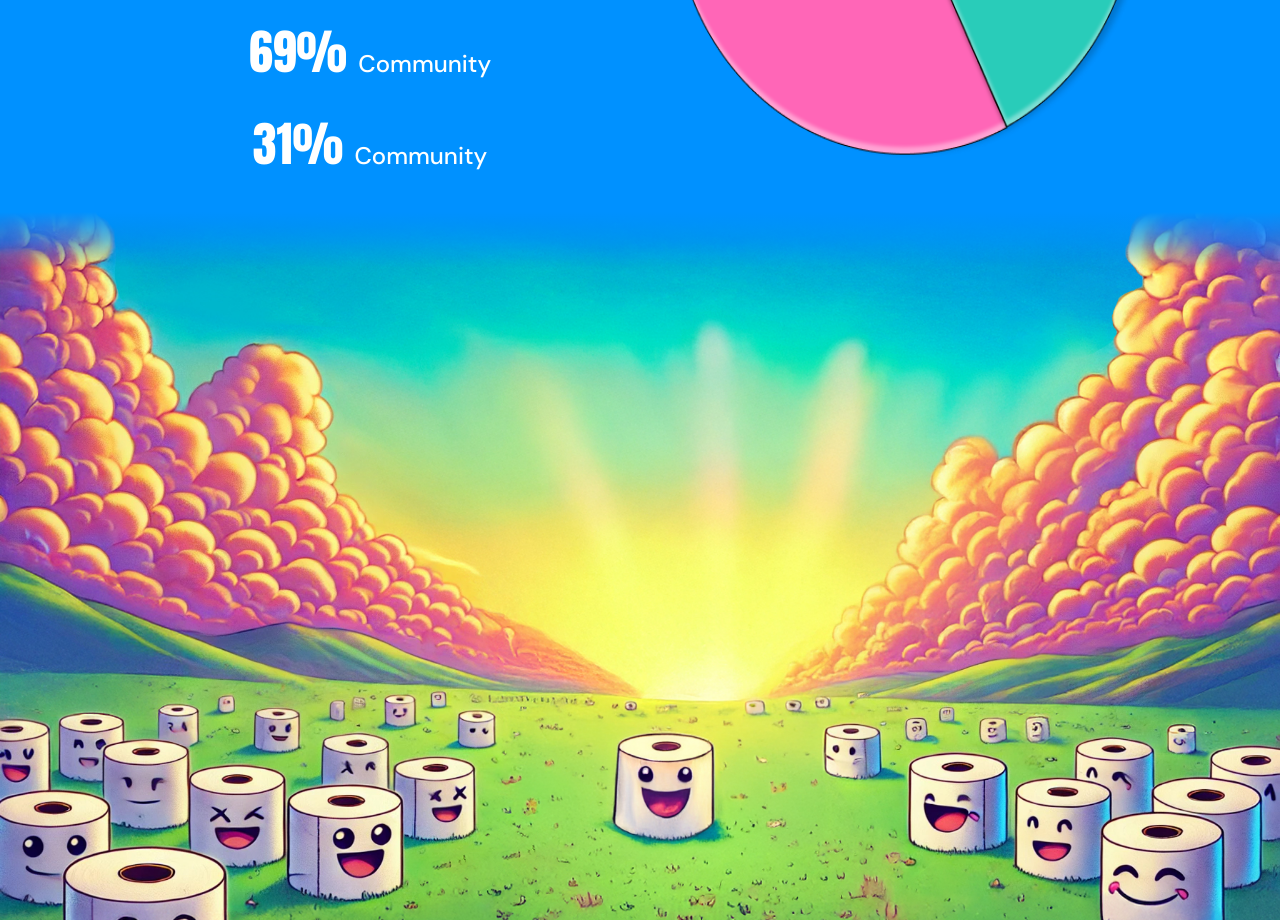
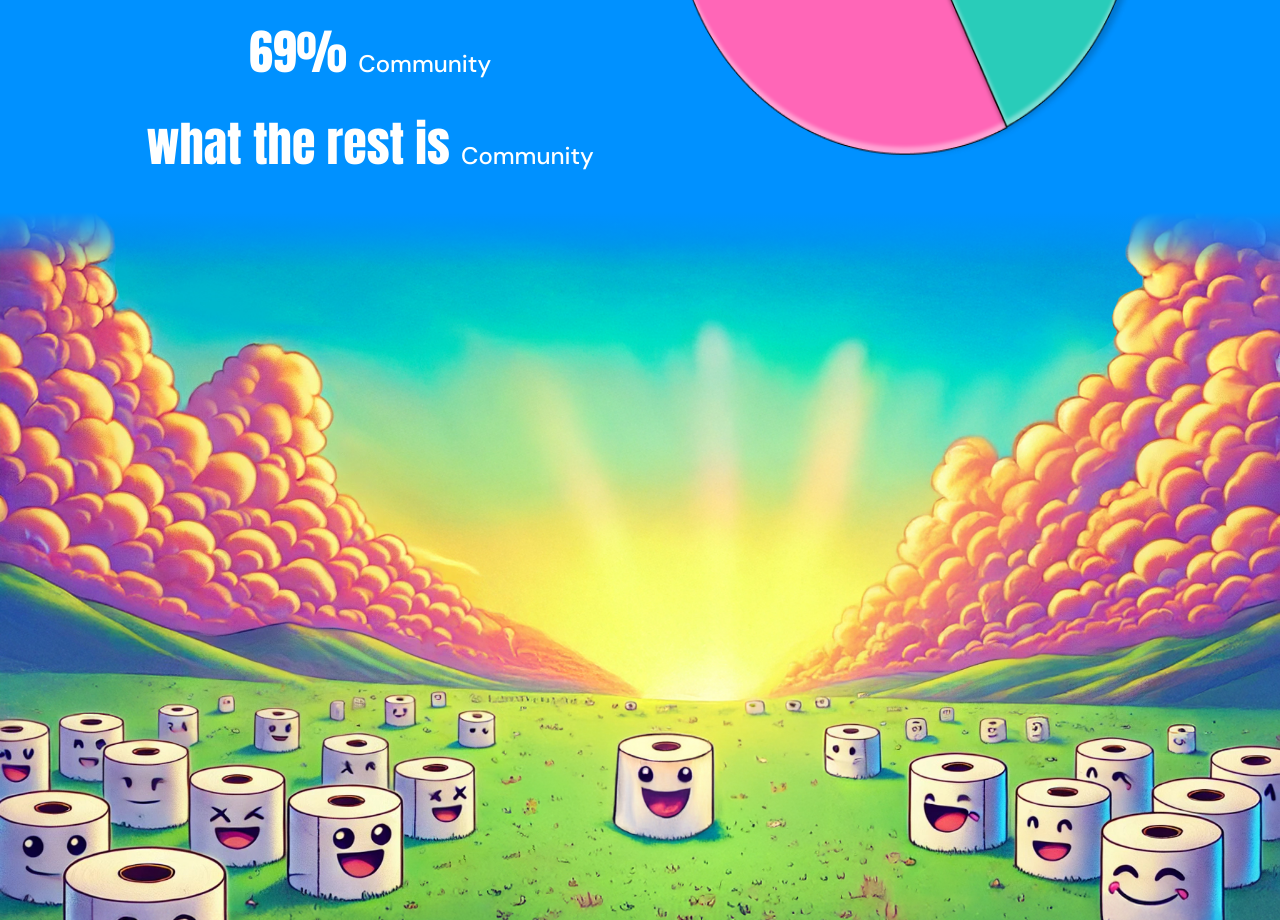
Before and after one commit to csfx-py/real-scroll, a React (Vite) app: page / in a window 1280 px wide. Shown: the part 5260-6180 px from the top of the page. Built offline with nearby package versions, Linux system fonts and the light colour scheme.

Commit message:
minor change

```diff
--- a/package.json
+++ b/package.json
@@ -9,7 +9,7 @@
     "lint": "eslint .",
     "preview": "vite preview",
     "predeploy": "pnpm build",
-    "deploy": "gh-pages -d dist"
+    "gh-deploy": "pnpm build && gh-pages -d dist"
   },
   "dependencies": {
     "prop-types": "^15.8.1",
--- a/src/App.jsx
+++ b/src/App.jsx
@@ -7,7 +7,6 @@ import { Navbar } from "./views/Navbar";
 import { Roadmap } from "./views/Roadmap";
 import { Stats } from "./views/Stats";
 import { Story } from "./views/Story";
-import { Vision } from "./views/Vision";
 
 function App() {
   return (
--- a/src/views/Stats.jsx
+++ b/src/views/Stats.jsx
@@ -21,7 +21,7 @@ export const Stats = () => {
             <span className="text-2xl font-dmsans font-medium ">Community</span>
           </span>
           <span className="text-5xl font-anton text-center">
-            31%{" "}
+            what the rest is{" "}
             <span className="text-2xl font-dmsans font-medium ">Community</span>
           </span>
         </div>
```
